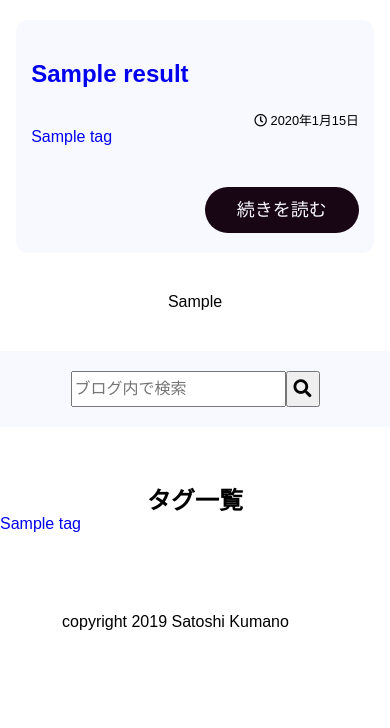
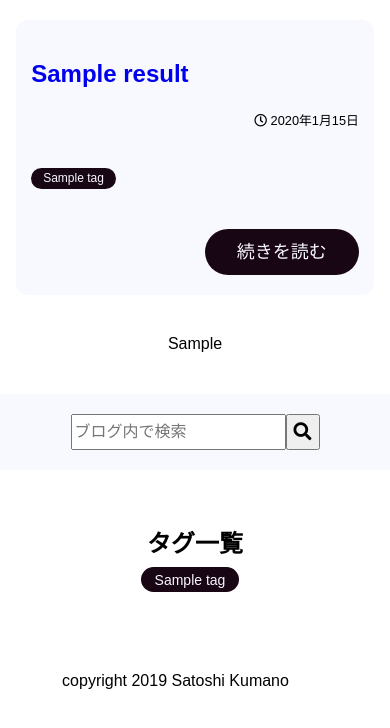
Before and after one commit to the-bears-field/Docker_LEMP_blog, a PHP site: template www/html/views/indexView.php in a window 390 px wide. Shown: the part 60-788 px from the top of the page. Run offline with PHP 8.4, Linux system fonts and the light colour scheme; the template is opened without the code that fills it: most values are stand-ins (such as "Sample title", 1, 10 or a date in 2020); data that the repository does not hold is empty; style sheets or scripts are compiled from the project's sources; some libraries are stand-ins or nearby versions.

Commit message:
スマートフォン閲覧時のタグのcssを追加、一部htmlを調整

```diff
--- a/www/html/assets/stylesheets/styles-sp.css
+++ b/www/html/assets/stylesheets/styles-sp.css
@@ -431,6 +431,24 @@
         font-size: 1.5em;
     }
 
+    .posts__tags {
+        align-content: space-around;
+        align-items: baseline;
+        flex-wrap: wrap;
+        margin-top: 30px;
+    }
+
+    .tags__link {
+        background-color: #180614;
+        border-radius: 2em;
+        color: ghostwhite;
+        display: block;
+        font-size: 12px;
+        margin: 10px 10px 0 0;
+        padding: 0.3em 1em;
+        /* margin: 2px 4px; */
+    }
+
     .posts__text {
         font-feature-settings: "palt" 1;
         font-size: 16px;
@@ -592,11 +610,29 @@
         margin: 40px auto;
     }
 
-    .search {
+    .sidebar__search {
         flex-wrap: nowrap;
         justify-content: center;
         margin: 0 auto;
         width: max-content;
+    }
+
+    .sidebar__tags {
+        align-content: space-around;
+        align-items: baseline;
+        display: flex;
+        flex-direction: column;
+        flex-wrap: wrap;
+    }
+
+    .sidebar__tags-item {
+        background-color: #180614;
+        border-radius: 2em;
+        color: ghostwhite;
+        display: inline-block;
+        font-size: 14px;
+        margin: 10px 10px 0 0;
+        padding: 0.3em 1em;
     }
 
     .search__input {
--- a/www/html/assets/stylesheets/styles.css
+++ b/www/html/assets/stylesheets/styles.css
@@ -165,7 +165,6 @@
         padding: 16px 15px;
     }
 
-    /* 設計をもっとしっかり */
     .input-wrapper {
         background-color: #fff;
         border: 1px solid gray;
@@ -354,6 +353,8 @@
     .sidebar__tags {
         align-content: space-around;
         align-items: baseline;
+        display: flex;
+        flex-direction: row;
         flex-wrap: wrap;
     }
 
@@ -545,7 +546,6 @@
         border-radius: 2em;
         color: ghostwhite;
         display: block;
-        height: 20px;
         margin: 10px 10px 0 0;
         padding: 0.3em 1em;
         /* margin: 2px 4px; */
--- a/www/html/views/indexView.php
+++ b/www/html/views/indexView.php
@@ -102,7 +102,7 @@
     </div>
     <div class="sidebar__inner right-sidebar__inner flex-direction-column">
         <h2 class="sidebar__caption">タグ一覧</h2>
-        <div class="sidebar__tags flex-direction-row">
+        <div class="sidebar__tags">
             <? foreach($tagsList as $tag) : ?>
             <a class="sidebar__tags-item" href="/?tag=<? echo $tag?>"><? echo $tag; ?></a>
             <? endforeach ?>
```
